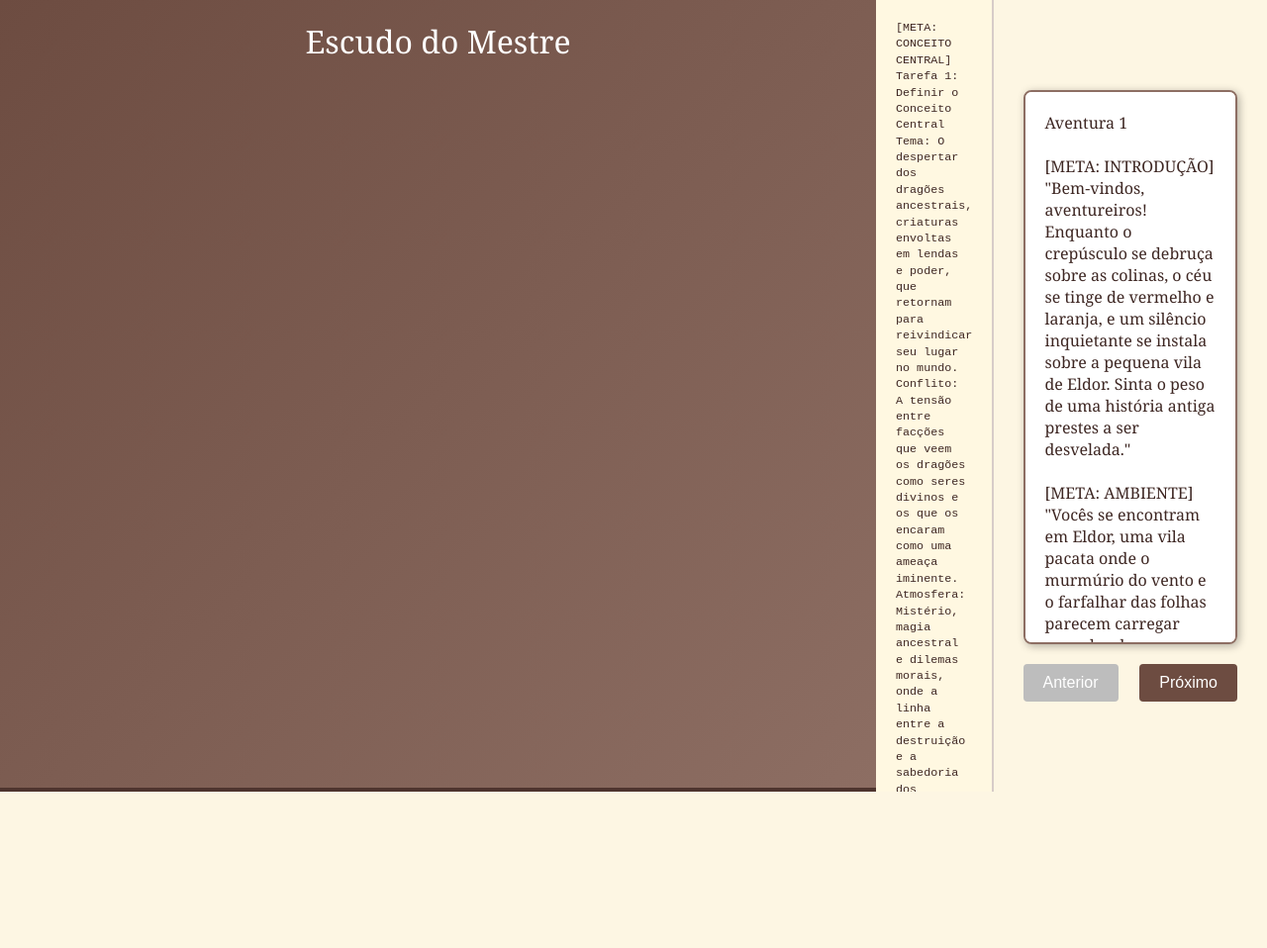
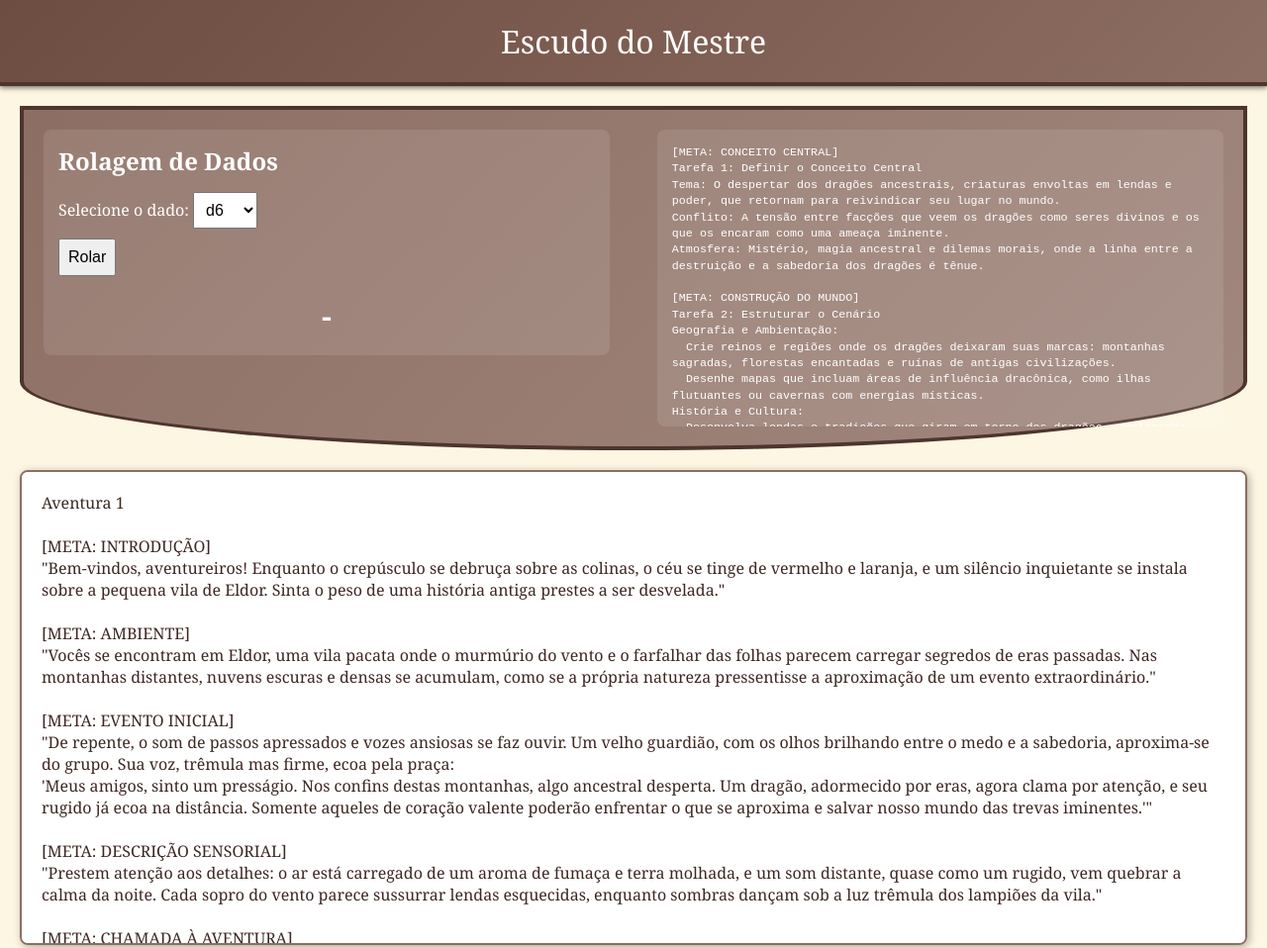
Before and after one commit to victorMagdesian/DragonAeon, a plain HTML site: page index.html in a window 1280 px wide. Shown: the top 958 px of the page at 99% size. Before the commit the page ends 800 px from the top, so only its background shows below. Drawn offline with Linux system fonts and the light colour scheme.

Commit message:
Update index.html

```diff
--- a/index.html
+++ b/index.html
@@ -16,66 +16,94 @@
       background: #fdf6e3;
       color: #3e2723;
       display: flex;
+      flex-direction: column;
       min-height: 100vh;
     }
     header {
-      width: 100%;
       background: linear-gradient(135deg, #6d4c41, #8d6e63);
       color: #fff;
       padding: 20px;
       text-align: center;
       font-size: 2em;
-      /* Simula o contorno de um escudo */
       border-bottom: 4px solid #4e342e;
       box-shadow: 0 2px 5px rgba(0,0,0,0.5);
     }
-    .container {
+    /* Container do Escudo */
+    .shield {
+      background: linear-gradient(135deg, #8d6e63, #a1887f);
+      border: 4px solid #4e342e;
+      /* Border-radius com efeito "escudo" */
+      border-radius: 0 0 50% 50% / 0 0 20% 20%;
+      margin: 20px;
+      padding: 20px;
       display: flex;
-      flex: 1;
+      justify-content: space-between;
+      align-items: flex-start;
+      color: #fff;
     }
-    /* Área fixa com o conteúdo do documento (META) */
-    aside.meta {
-      width: 30%;
-      background: #fff8e1;
-      padding: 20px;
-      border-right: 2px solid #d7ccc8;
+    .shield .dice-container,
+    .shield .fixed-content {
+      width: 48%;
+      background: rgba(255, 255, 255, 0.1);
+      padding: 15px;
+      border-radius: 8px;
+    }
+    /* Área de dados (à esquerda) */
+    .dice-container h2 {
+      font-size: 1.5em;
+      margin-bottom: 10px;
+    }
+    .dice-container label {
+      font-size: 1em;
+    }
+    .dice-container select,
+    .dice-container button {
+      padding: 8px;
+      font-size: 1em;
+      margin: 5px 0;
+    }
+    .dice-container .dice-result {
+      margin-top: 10px;
+      font-size: 2em;
+      font-weight: bold;
+      text-align: center;
+      min-height: 50px;
+      line-height: 50px;
+    }
+    /* Animação de rolagem de dados */
+    @keyframes roll {
+      0% { transform: rotate(0deg); }
+      100% { transform: rotate(360deg); }
+    }
+    .dice-result.rolling {
+      animation: roll 1s ease-in-out;
+    }
+    /* Área de conteúdo fixado (à direita) */
+    .fixed-content {
+      max-height: 300px;
       overflow-y: auto;
-      /* fixo na tela */
-      position: sticky;
-      top: 0;
-      height: 100vh;
     }
-    aside.meta pre {
+    .fixed-content pre {
       white-space: pre-wrap;
       font-size: 0.9em;
       line-height: 1.4;
     }
-    /* Área central para as aventuras */
-    main.adventure {
+    /* Seção de Aventuras ampliada abaixo do escudo */
+    .adventures {
       flex: 1;
-      padding: 30px;
-      display: flex;
-      flex-direction: column;
-      justify-content: center;
-      align-items: center;
-    }
-    #adventure-content {
+      padding: 20px;
+      margin: 0 20px 20px;
       background: #fff;
       border: 2px solid #8d6e63;
       border-radius: 8px;
-      padding: 20px;
-      width: 100%;
-      max-width: 800px;
-      margin-bottom: 20px;
       box-shadow: 2px 2px 8px rgba(0,0,0,0.3);
       overflow-y: auto;
-      max-height: 70vh;
+      max-height: 60vh;
     }
     .nav {
       display: flex;
-      justify-content: space-between;
-      width: 100%;
-      max-width: 800px;
+      justify-content: center;
+      margin-top: 10px;
     }
     .nav button {
       background: #6d4c41;
@@ -86,6 +114,7 @@
       cursor: pointer;
       border-radius: 4px;
       transition: background 0.3s;
+      margin: 0 5px;
     }
     .nav button:hover {
       background: #5d4037;
@@ -100,8 +129,27 @@
   <header>
     Escudo do Mestre
   </header>
-  <div class="container">
-    <aside class="meta">
+
+  <!-- Escudo contendo os dados e o conteúdo fixado -->
+  <div class="shield">
+    <!-- Dados (rolagem de dados) à esquerda -->
+    <div class="dice-container">
+      <h2>Rolagem de Dados</h2>
+      <label for="dice-select">Selecione o dado:</label>
+      <select id="dice-select">
+        <option value="4">d4</option>
+        <option value="6" selected>d6</option>
+        <option value="8">d8</option>
+        <option value="10">d10</option>
+        <option value="12">d12</option>
+        <option value="20">d20</option>
+      </select>
+      <br>
+      <button id="roll-button">Rolar</button>
+      <div class="dice-result" id="dice-result">-</div>
+    </div>
+    <!-- Conteúdo fixado (METAs) à direita -->
+    <div class="fixed-content">
       <pre>
 [META: CONCEITO CENTRAL]
 Tarefa 1: Definir o Conceito Central
@@ -161,24 +209,43 @@ Flexibilidade:
 [META: INÍCIO DA NARRATIVA]
 Tarefa 7: Cena de Abertura para os Jogadores
   Imagine uma cena em que o crepúsculo tinge o céu de vermelho e a terra treme. No silêncio que antecede o caos, um rugido ancestral ecoa pelas montanhas:
+  "Quando os dragões despertam, os destinos se entrelaçam e o mundo renasce – ou perece – sob seu olhar imortal."
+      </pre>
+    </div>
+  </div>
 
-  "Quando os dragões despertam, os destinos se entrelaçam e o mundo renasce – ou perece – sob seu olhar imortal."
-
-  Esta cena inicial serve para situar os jogadores no epicentro de um conflito milenar, onde cada decisão pode alterar o curso da história.
-      </pre>
-    </aside>
-    <main class="adventure">
+  <!-- Seção de Aventuras Ampliadas -->
+  <div class="adventures">
     <div id="adventure-content">
-        <!-- O conteúdo da aventura será carregado aqui -->
+      <!-- Conteúdo da aventura -->
     </div>
     <div class="nav">
       <button id="prev">Anterior</button>
       <button id="next">Próximo</button>
     </div>
-    </main>
   </div>
+
   <script>
-    // Definindo os textos das aventuras usando template literals
+    // Função para rolar o dado
+    function rollDice(max) {
+      return Math.floor(Math.random() * max) + 1;
+    }
+
+    const rollButton = document.getElementById('roll-button');
+    const diceSelect = document.getElementById('dice-select');
+    const diceResult = document.getElementById('dice-result');
+
+    rollButton.addEventListener('click', () => {
+      const max = parseInt(diceSelect.value);
+      diceResult.classList.add('rolling');
+      setTimeout(() => {
+        const result = rollDice(max);
+        diceResult.textContent = result;
+        diceResult.classList.remove('rolling');
+      }, 1000); // duração da animação
+    });
+
+    // Aventuras
     const adventures = [
 `Aventura 1
 
@@ -288,7 +355,7 @@ As palavras pulsantes, quase místicas, sugerem que os elementos naturais são a
       }
     });
 
-    // Carrega a primeira aventura ao iniciar
+    // Inicializa com a primeira aventura
     updateAdventure();
   </script>
 </body>
```
Lines whose indentation alone changed are shown as unchanged.
